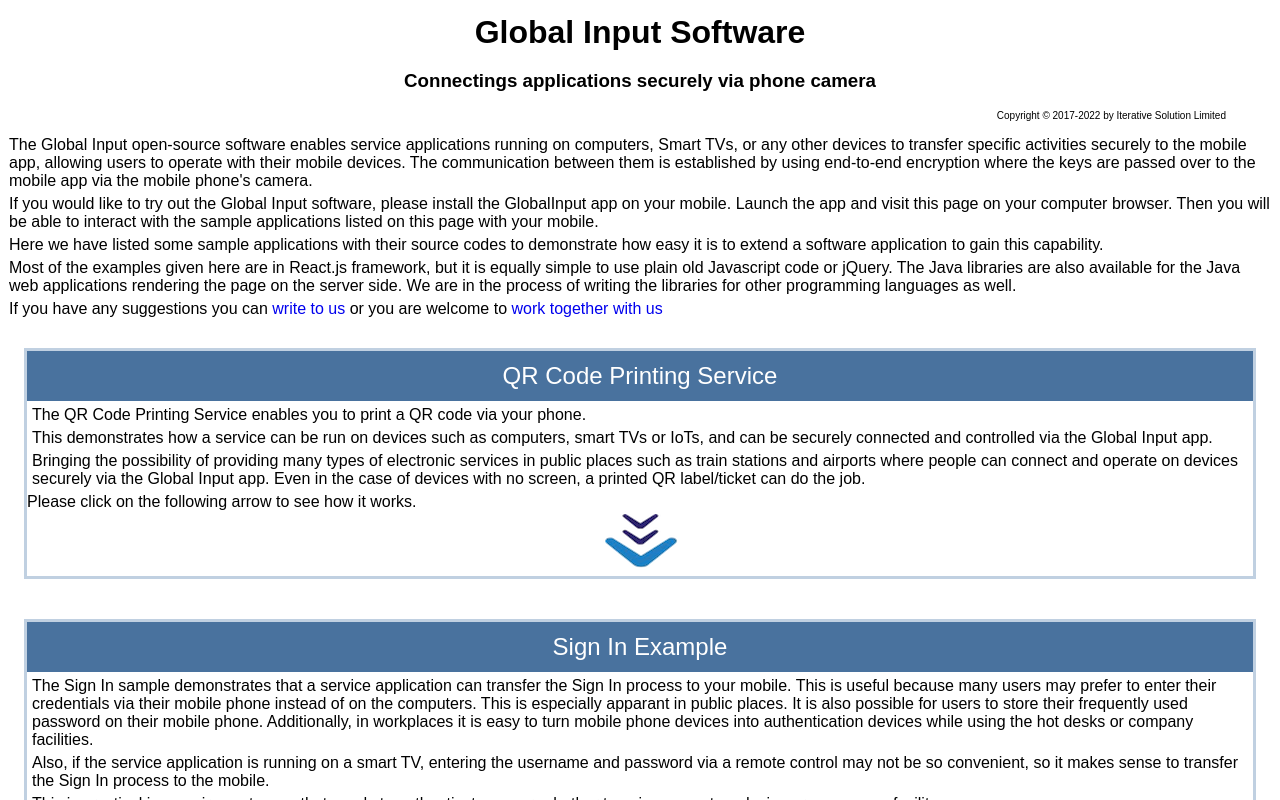
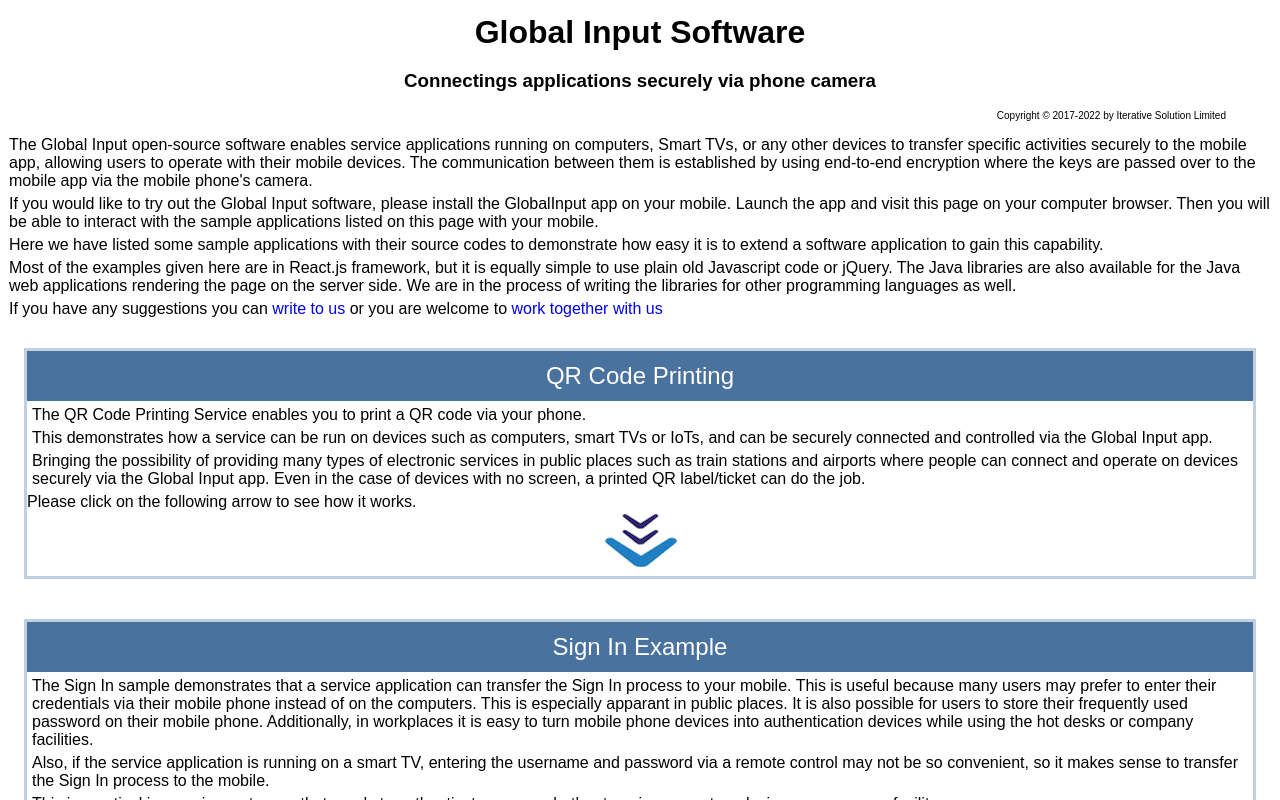
Before and after one commit to global-input/global-input-web, a React (Create React App) app: page / in a window 1280 px wide. Shown: the top 800 px of the page. Built offline with nearby package versions, Linux system fonts and the light colour scheme.

Commit message:
releasing

```diff
--- a/src/configs/dev.js
+++ b/src/configs/dev.js
@@ -1,6 +1,6 @@
 var config={
     apikey:"AME6hDRWzGLfCfZbs",
-    url:"http://192.168.0.35:1337",
+    url:"http://192.168.0.5:1337",
     securityGroup:"localtest"
 }
 export default config;
--- a/src/configs/textValues.js
+++ b/src/configs/textValues.js
@@ -24,7 +24,7 @@
       },
   },
   qrcode:{
-        title:"QR Code Printing Service",
+        title:"QR Code Printing",
         content1:["The QR Code Printing Service enables you to print a QR code via your phone.",
                   "This demonstrates how a service can be run on devices such as computers, smart TVs or IoTs, and can be securely connected and controlled via the Global Input app. ",
                   "Bringing the possibility of providing many types of electronic services in public places such as train stations and airports where people can connect and operate on devices securely via the Global Input app. Even in the case of devices with no screen, a printed QR label/ticket can do the job."
--- a/src/qrcode-print-service/QRCodePrintService.js
+++ b/src/qrcode-print-service/QRCodePrintService.js
@@ -42,7 +42,7 @@
               action:"input",
               dataType:"qrcode",
               form:{
-                "title": "QR Code Printing Service",
+                "title": "QR Code Printing",
                 fields:[{
                           label:"Label",
                           operations:{
@@ -130,7 +130,7 @@
                           <div className="qrCodeContainer">
                               <QRCode value={this.props.content} level={this.props.level} size={this.props.size}/>
                           </div>
-                          <div class="qrCodeLabel">
+                          <div className="qrCodeLabel">
                             {this.props.label}
                           </div>
                       </div>
@@ -149,7 +149,7 @@
     render(){
       if(this.props.content){
             return (
-            <div class="qrcodePropery">
+            <div className="qrcodePropery">
                   <input type="range" min="100" max="1000" step="10" value={this.props.size} onChange={evt=>{
                       this.props.setSize(evt.target.value);
                   }}/>
--- a/src/source-codes/QRCodePrintService.js
+++ b/src/source-codes/QRCodePrintService.js
@@ -146,7 +146,7 @@
                                 <div className="qrCodeContainer">
                                     <QRCode value={this.props.content} level={this.props.level} size={this.props.size}/>
                                 </div>
-                                <div class="qrCodeLabel">
+                                <div className="qrCodeLabel">
                                   {this.props.label}
                                 </div>
                             </div>
@@ -165,7 +165,7 @@
           render(){
             if(this.props.content){
                   return (
-                  <div class="qrcodePropery">
+                  <div className="qrcodePropery">
                         <input type="range" min="100" max="1000" step="10" value={this.props.size} onChange={evt=>{
                             this.props.setSize(evt.target.value);
                         }}/>
```
Also changed, not shown: 2 other files (tests, documents, lock files or other folders).
